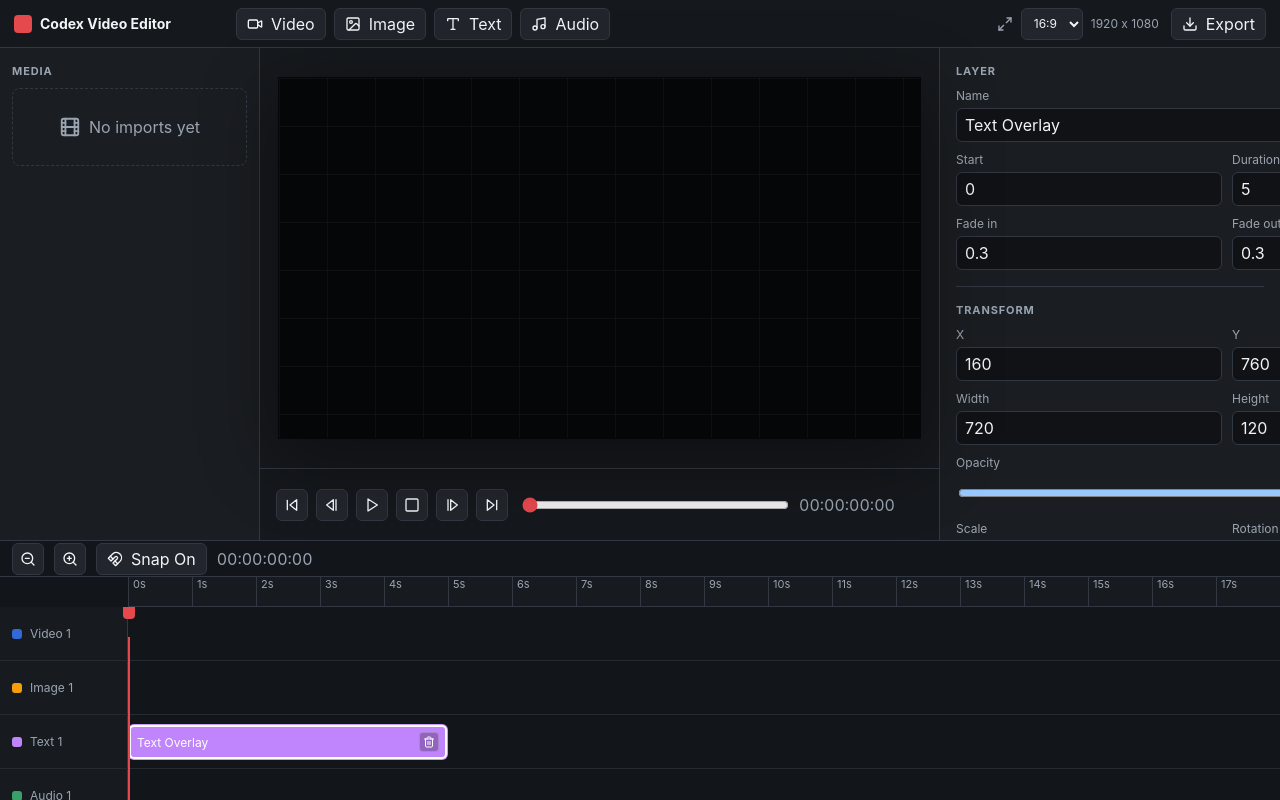
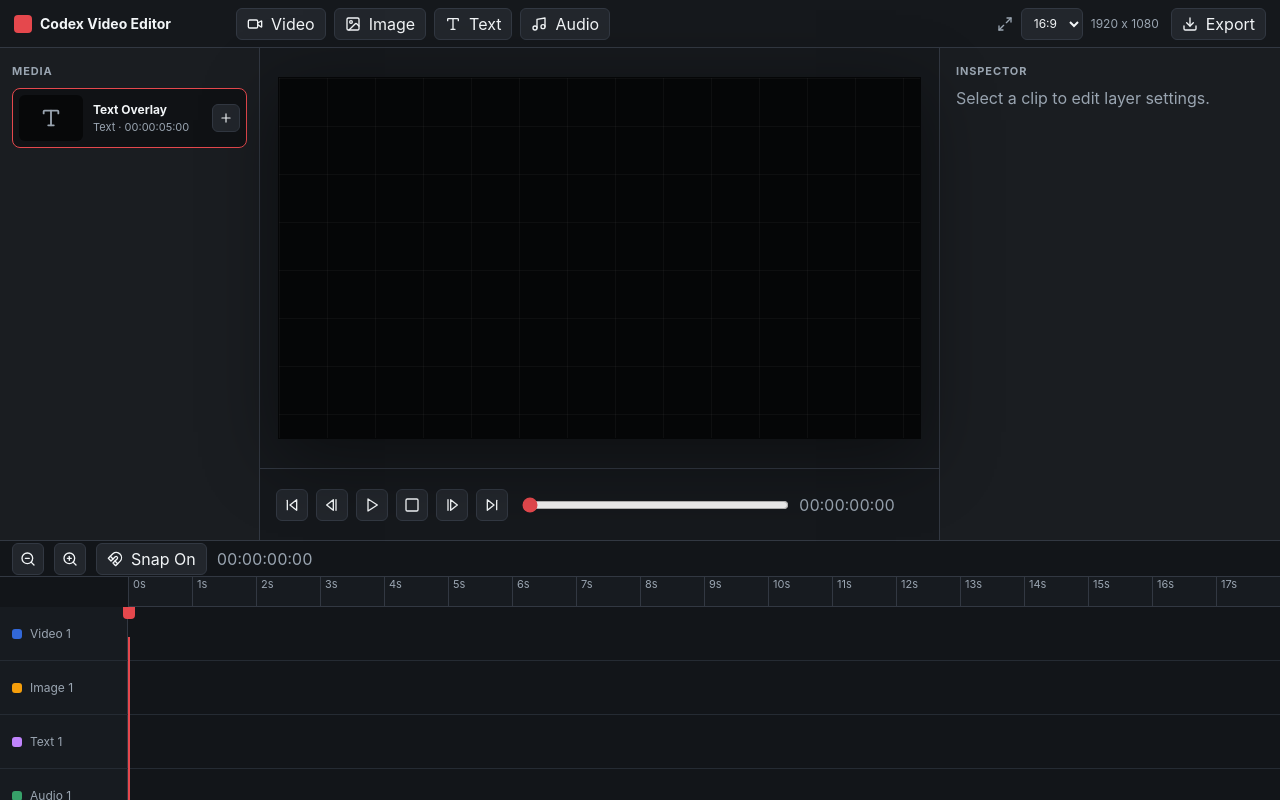
Before and after one commit to mavicair2tw/codex, a Next.js app: page / in a window 1280 px wide. Both pictures are taken after a click on the button "Text". Built offline with nearby package versions, Linux system fonts and the light colour scheme.

Commit message:
Keep imported media in gallery until added

```diff
--- a/src/app/globals.css
+++ b/src/app/globals.css
@@ -192,9 +192,10 @@ button {
   border: 1px solid var(--line);
   border-radius: var(--radius);
   color: var(--text);
+  cursor: pointer;
   display: grid;
   gap: 10px;
-  grid-template-columns: 64px minmax(0, 1fr);
+  grid-template-columns: 64px minmax(0, 1fr) 28px;
   min-height: 58px;
   padding: 6px;
   text-align: left;
@@ -258,6 +259,22 @@ button {
   color: var(--muted);
   font-size: 11px;
   text-transform: capitalize;
+}
+
+.media-add-button {
+  align-items: center;
+  background: var(--panel-strong);
+  border: 1px solid var(--line);
+  border-radius: 6px;
+  color: var(--text);
+  display: inline-flex;
+  height: 28px;
+  justify-content: center;
+  width: 28px;
+}
+
+.media-add-button:hover {
+  border-color: var(--accent);
 }
 
 .preview-column {
--- a/src/components/editor-shell.tsx
+++ b/src/components/editor-shell.tsx
@@ -12,8 +12,8 @@ import { readMediaFile, readMediaPath, type ImportedMediaFile } from "@/lib/medi
 import { useEditorStore } from "@/stores/editor-store";
 
 export const EditorShell = () => {
-  const addTextClip = useEditorStore((state) => state.addTextClip);
-  const importMediaClip = useEditorStore((state) => state.importMediaClip);
+  const addTextAsset = useEditorStore((state) => state.addTextAsset);
+  const importMediaAsset = useEditorStore((state) => state.importMediaAsset);
   const [importError, setImportError] = useState<string | null>(null);
   const videoInputRef = useRef<HTMLInputElement | null>(null);
   const imageInputRef = useRef<HTMLInputElement | null>(null);
@@ -26,7 +26,7 @@ export const EditorShell = () => {
 
     try {
       setImportError(null);
-      importMediaClip(await readMediaFile(file, kind));
+      importMediaAsset(await readMediaFile(file, kind));
     } catch (error) {
       setImportError(error instanceof Error ? error.message : "Import failed.");
     }
@@ -56,7 +56,7 @@ export const EditorShell = () => {
         ]
       });
       if (typeof selected !== "string") return;
-      importMediaClip(await readMediaPath(selected, kind));
+      importMediaAsset(await readMediaPath(selected, kind));
     } catch (error) {
       setImportError(error instanceof Error ? error.message : "Import failed.");
     }
@@ -76,7 +76,7 @@ export const EditorShell = () => {
           <button className="text-button" onClick={() => openImport("image", imageInputRef.current)} type="button">
             <ImageIcon size={16} /> Image
           </button>
-          <button className="text-button" onClick={addTextClip} type="button">
+          <button className="text-button" onClick={addTextAsset} type="button">
             <Type size={16} /> Text
           </button>
           <button className="text-button" onClick={() => openImport("audio", audioInputRef.current)} type="button">
--- a/src/components/media/media-gallery.tsx
+++ b/src/components/media/media-gallery.tsx
@@ -1,6 +1,6 @@
 "use client";
 
-import { FileAudio, Film, ImageIcon } from "lucide-react";
+import { FileAudio, Film, ImageIcon, Plus, Type } from "lucide-react";
 import { formatTimecode } from "@/lib/time";
 import { useEditorStore } from "@/stores/editor-store";
 import type { MediaAsset } from "@/types/editor";
@@ -16,29 +16,17 @@ const AssetIcon = ({ asset }: { asset: MediaAsset }) => {
 
   return (
     <div className={`media-thumb empty-thumb ${asset.kind}`}>
-      {asset.kind === "audio" ? <FileAudio size={22} /> : asset.kind === "video" ? <Film size={22} /> : <ImageIcon size={22} />}
+      {asset.kind === "audio" ? <FileAudio size={22} /> : asset.kind === "video" ? <Film size={22} /> : asset.kind === "text" ? <Type size={22} /> : <ImageIcon size={22} />}
     </div>
   );
 };
 
 export const MediaGallery = () => {
   const assets = useEditorStore((state) => state.project.mediaAssets);
-  const clips = useEditorStore((state) => state.project.clips);
   const fps = useEditorStore((state) => state.project.timeline.fps);
-  const selectedClipId = useEditorStore((state) => state.selectedClipId);
-  const selectClip = useEditorStore((state) => state.selectClip);
-  const setPlayhead = useEditorStore((state) => state.setPlayhead);
-
-  const selectAsset = (asset: MediaAsset) => {
-    const clip = clips.find((item) => item.id === asset.clipId);
-    if (!clip) {
-      selectClip(null);
-      return;
-    }
-
-    selectClip(asset.clipId);
-    setPlayhead(clip.timing.start);
-  };
+  const selectedAssetId = useEditorStore((state) => state.selectedAssetId);
+  const selectAsset = useEditorStore((state) => state.selectAsset);
+  const addAssetToTimeline = useEditorStore((state) => state.addAssetToTimeline);
 
   return (
     <aside className="media-gallery" aria-label="Imported media gallery">
@@ -51,7 +39,20 @@ export const MediaGallery = () => {
       ) : (
         <div className="media-list">
           {assets.map((asset) => (
-            <button className={`media-item ${selectedClipId === asset.clipId ? "selected" : ""}`} key={asset.id} onClick={() => selectAsset(asset)} type="button">
+            <div
+              aria-label={`Select ${asset.name}`}
+              className={`media-item ${selectedAssetId === asset.id ? "selected" : ""}`}
+              key={asset.id}
+              onClick={() => selectAsset(asset.id)}
+              onKeyDown={(event) => {
+                if (event.key === "Enter" || event.key === " ") {
+                  event.preventDefault();
+                  selectAsset(asset.id);
+                }
+              }}
+              role="button"
+              tabIndex={0}
+            >
               <AssetIcon asset={asset} />
               <span className="media-meta">
                 <span className="media-name">{asset.name}</span>
@@ -59,7 +60,19 @@ export const MediaGallery = () => {
                   {asset.kind} · {formatTimecode(asset.duration, fps)}
                 </span>
               </span>
-            </button>
+              <button
+                aria-label={`Add ${asset.name} to timeline`}
+                className="media-add-button"
+                onClick={(event) => {
+                  event.stopPropagation();
+                  addAssetToTimeline(asset.id);
+                }}
+                title="Add to timeline"
+                type="button"
+              >
+                <Plus size={16} />
+              </button>
+            </div>
           ))}
         </div>
       )}
--- a/src/stores/editor-store.ts
+++ b/src/stores/editor-store.ts
@@ -10,10 +10,12 @@ import type { CanvasAspectRatio, EditorClip, EditorProject, ExportJob, ExportPre
 interface EditorState {
   project: EditorProject;
   selectedClipId: string | null;
+  selectedAssetId: string | null;
   playhead: number;
   playback: PlaybackState;
   exportJob: ExportJob;
   selectClip: (clipId: string | null) => void;
+  selectAsset: (assetId: string | null) => void;
   setPlayhead: (seconds: number) => void;
   jumpToTimelineStart: () => void;
   jumpToTimelineEnd: () => void;
@@ -36,7 +38,9 @@ interface EditorState {
   addImageClip: () => void;
   addVideoClip: () => void;
   addAudioClip: () => void;
-  importMediaClip: (file: ImportedMediaFile) => void;
+  addTextAsset: () => void;
+  importMediaAsset: (file: ImportedMediaFile) => void;
+  addAssetToTimeline: (assetId: string) => void;
   setExportPreset: (preset: ExportPreset) => void;
   setExportProgress: (progress: number, message: string) => void;
   setExportStatus: (status: ExportJob["status"], message?: string) => void;
@@ -57,11 +61,14 @@ const patchClip = (clip: EditorClip, patch: Partial<EditorClip>): EditorClip =>
 export const useEditorStore = create<EditorState>((set, get) => ({
   project: sampleProject,
   selectedClipId: sampleProject.clips[0]?.id ?? null,
+  selectedAssetId: null,
   playhead: 0,
   playback: "stopped",
   exportJob: createExportJob(),
 
-  selectClip: (clipId) => set({ selectedClipId: clipId }),
+  selectClip: (clipId) => set({ selectedClipId: clipId, selectedAssetId: null }),
+
+  selectAsset: (assetId) => set({ selectedAssetId: assetId, selectedClipId: null }),
 
   setPlayhead: (seconds) =>
     set((state) => ({
@@ -293,30 +300,100 @@ export const useEditorStore = create<EditorState>((set, get) => ({
     set((state) => ({ project: { ...state.project, clips: [...state.project.clips, clip] }, selectedClipId: clip.id }));
   },
 
-  importMediaClip: (file) => {
+  addTextAsset: () => {
+    const asset = {
+      id: makeId("asset"),
+      kind: "text" as const,
+      name: "Text Overlay",
+      duration: 5,
+      importedAt: new Date().toISOString()
+    };
+
+    set((state) => ({
+      project: {
+        ...state.project,
+        mediaAssets: [...state.project.mediaAssets, asset]
+      },
+      selectedAssetId: asset.id,
+      selectedClipId: null
+    }));
+  },
+
+  importMediaAsset: (file) => {
+    const asset = {
+      id: makeId("asset"),
+      kind: file.kind,
+      name: file.name,
+      sourcePath: file.sourcePath,
+      previewUrl: file.previewUrl,
+      mimeType: file.mimeType,
+      duration: file.duration,
+      naturalSize: file.naturalSize,
+      importedAt: new Date().toISOString()
+    };
+
+    set((state) => ({
+      project: {
+        ...state.project,
+        mediaAssets: [...state.project.mediaAssets, asset]
+      },
+      selectedAssetId: asset.id,
+      selectedClipId: null
+    }));
+  },
+
+  addAssetToTimeline: (assetId) => {
     const state = get();
-    const track = state.project.tracks.find((item) => item.kind === file.kind);
+    const asset = state.project.mediaAssets.find((item) => item.id === assetId);
+    if (!asset) return;
+
+    const track = state.project.tracks.find((item) => item.kind === asset.kind);
     if (!track) return;
 
     const start = state.playhead;
     const remainingDuration = Math.max(0.1, state.project.timeline.duration - start);
-    const duration = clamp(file.duration, 0.1, remainingDuration);
-    const sourceDuration = Math.max(0.1, file.duration);
-    const naturalSize = file.naturalSize ?? state.project.settings.canvas;
+    const duration = clamp(asset.duration, 0.1, remainingDuration);
+    const sourceDuration = Math.max(0.1, asset.duration);
+    const naturalSize = asset.naturalSize ?? state.project.settings.canvas;
+
+    if (asset.kind === "text") {
+      const clip: EditorClip = {
+        id: makeId("text"),
+        trackId: track.id,
+        kind: "text",
+        name: asset.name,
+        text: "New title",
+        fontSize: 56,
+        fontFamily: "Inter",
+        color: "#ffffff",
+        timing: { start, duration, sourceIn: 0, sourceDuration },
+        transform: { position: { x: 160, y: 760 }, size: { width: 720, height: 120 }, scale: 1, rotation: 0, opacity: 1 },
+        fades: { fadeIn: 0.3, fadeOut: 0.3 }
+      };
+
+      set((current) => ({
+        project: { ...current.project, clips: [...current.project.clips, clip] },
+        selectedClipId: clip.id,
+        selectedAssetId: null
+      }));
+      return;
+    }
+
+    if (!asset.sourcePath) return;
 
     const common = {
-      id: makeId(file.kind),
+      id: makeId(asset.kind),
       trackId: track.id,
-      name: file.name,
-      sourcePath: file.sourcePath,
-      previewUrl: file.previewUrl,
-      fileName: file.sourcePath,
-      mimeType: file.mimeType,
+      name: asset.name,
+      sourcePath: asset.sourcePath,
+      previewUrl: asset.previewUrl,
+      fileName: asset.sourcePath,
+      mimeType: asset.mimeType,
       timing: { start, duration, sourceIn: 0, sourceDuration },
       transform: {
-        position: { x: file.kind === "image" ? 160 : 0, y: file.kind === "image" ? 120 : 0 },
+        position: { x: asset.kind === "image" ? 160 : 0, y: asset.kind === "image" ? 120 : 0 },
         size:
-          file.kind === "image"
+          asset.kind === "image"
             ? { width: Math.min(naturalSize.width, 720), height: Math.min(naturalSize.height, 480) }
             : state.project.settings.canvas,
         scale: 1,
@@ -327,7 +404,7 @@ export const useEditorStore = create<EditorState>((set, get) => ({
     };
 
     const clip: EditorClip =
-      file.kind === "audio"
+      asset.kind === "audio"
         ? {
             ...common,
             kind: "audio",
@@ -337,29 +414,16 @@ export const useEditorStore = create<EditorState>((set, get) => ({
           }
         : {
             ...common,
-            kind: file.kind
+            kind: asset.kind
           };
 
     set((current) => ({
       project: {
         ...current.project,
-        clips: [...current.project.clips, clip],
-        mediaAssets: [
-          ...current.project.mediaAssets,
-          {
-            id: makeId("asset"),
-            clipId: clip.id,
-            kind: file.kind,
-            name: file.name,
-            sourcePath: file.sourcePath,
-            previewUrl: file.previewUrl,
-            mimeType: file.mimeType,
-            duration: file.duration,
-            importedAt: new Date().toISOString()
-          }
-        ]
+        clips: [...current.project.clips, clip]
       },
-      selectedClipId: clip.id
+      selectedClipId: clip.id,
+      selectedAssetId: null
     }));
   },
 
--- a/src/test-utils/editor-store.ts
+++ b/src/test-utils/editor-store.ts
@@ -5,6 +5,7 @@ export const resetEditorStore = () => {
   useEditorStore.setState({
     project: structuredClone(sampleProject),
     selectedClipId: sampleProject.clips[0]?.id ?? null,
+    selectedAssetId: null,
     playhead: 0,
     playback: "stopped",
     exportJob: {
--- a/src/types/editor.ts
+++ b/src/types/editor.ts
@@ -118,12 +118,12 @@ export interface ExportJob {
 
 export interface MediaAsset {
   id: string;
-  clipId: string;
-  kind: Exclude<LayerKind, "text">;
+  kind: LayerKind;
   name: string;
-  sourcePath: string;
+  sourcePath?: string;
   previewUrl?: string;
   mimeType?: string;
   duration: number;
+  naturalSize?: Size;
   importedAt: string;
 }
```
Also changed, not shown: index.html (+1 -1 lines), 2 other files (tests, documents, lock files or other folders).
